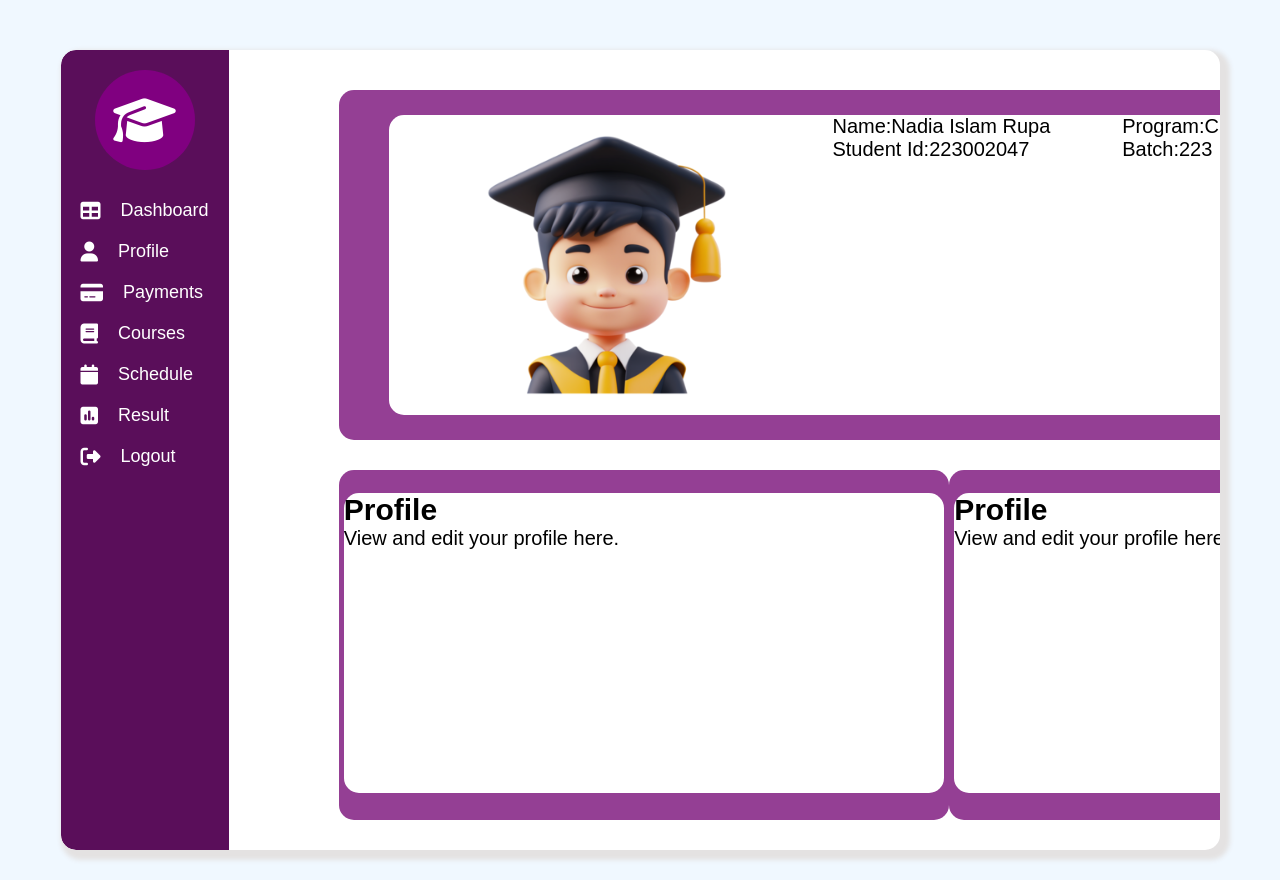
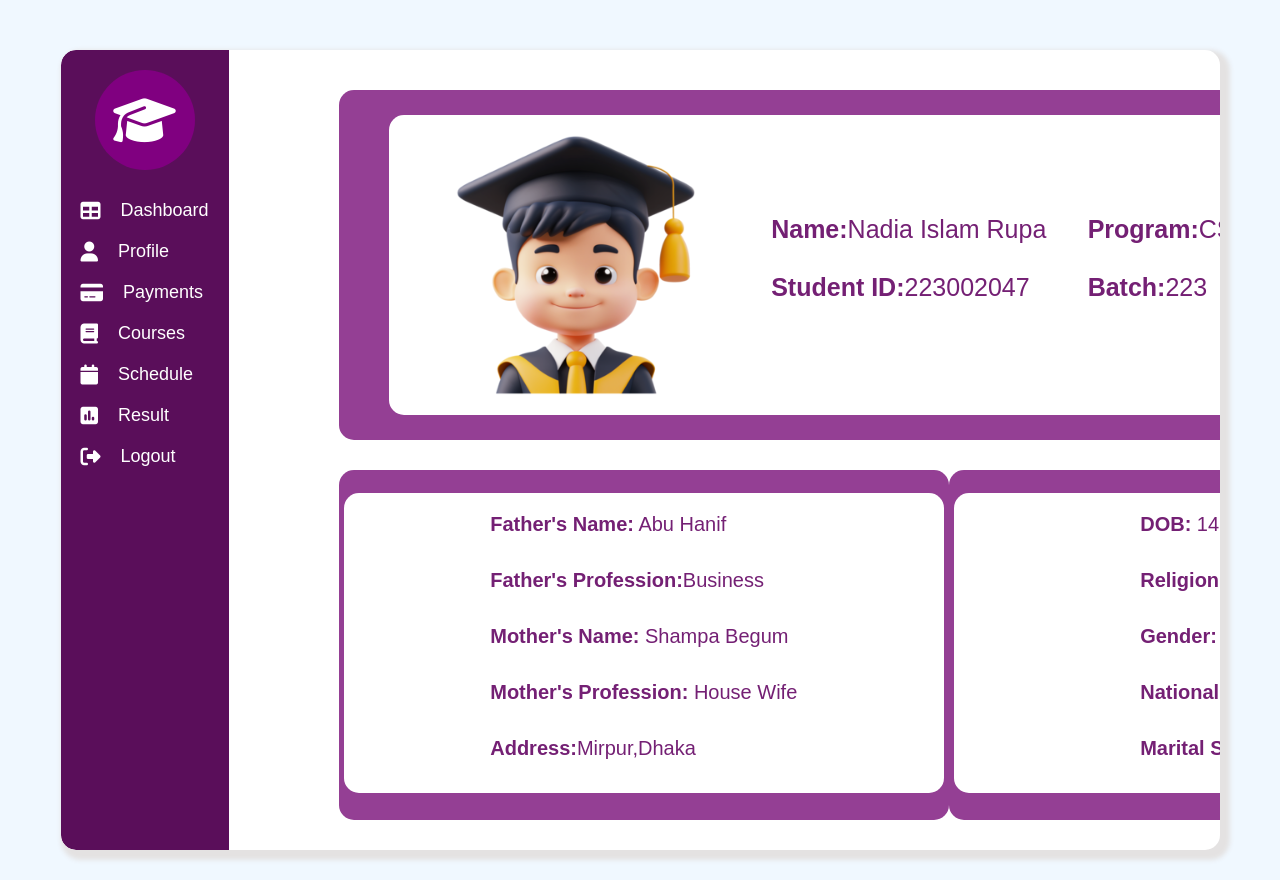
Before and after one commit to sohasara/student-portal, a PHP site: page / in a window 1280 px wide, after a click on "Profile". Run offline with PHP 8.4, Linux system fonts and the light colour scheme; some libraries are stand-ins or nearby versions.

Commit message:
add all information

```diff
--- a/index.html
+++ b/index.html
@@ -109,17 +109,20 @@
                     <div class="upper-inside-box">
                         <img src="gaduation.png" alt="">
                         <div class="info-div-1">
-                           <p>Name:Nadia Islam Rupa</p>
-                           <p>Student Id:223002047</p>
+                           <p><span style="font-weight: bold;">Name:</span>Nadia Islam Rupa</p>
+                           <br>
+                           <p><span style="font-weight: bold;">Student ID:</span>223002047</p>
                         </div>
-                        <div class="info-div-2">
-                            <p>Program:CSE</p>
-                            <p>Batch:223</p>
+                        <div class="info-div-1">
+                            <p><span style="font-weight: bold;">Program:</span>CSE</p>
+                            <br>
+                            <p><span style="font-weight: bold;">Batch:</span>223</p>
 
                         </div>
-                        <div class="info-div-3">
-                            <p>CGPA:4.00</p>
-                            <p>Number:01976413384</p>
+                        <div class="info-div-1">
+                            <p><span style="font-weight: bold;">CGPA:</span>4.00</p>
+                            <br>
+                            <p><span style="font-weight: bold;">Number:</span>01976413384</p>
                         </div>
                     </div>
 
@@ -127,15 +130,21 @@
                 <div class="lower">
                 <div class="lower-first-div">
                     <div class="lower-inside-box">
-                        <h2>Profile</h2>
-                        <p>View and edit your profile here.</p>
+                       <p><span style="font-weight: bold;">Father's Name:</span> Abu Hanif</p>
+                       <p><span style="font-weight: bold;">Father's Profession:</span>Business</p>
+                       <p><span style="font-weight: bold;">Mother's Name:</span> Shampa Begum</p>
+                       <p><span style="font-weight: bold;">Mother's Profession:</span> House Wife</p>
+                       <p><span style="font-weight: bold;">Address:</span>Mirpur,Dhaka</p>
                     </div>
 
                 </div>
                 <div class="lower-first-div">
                     <div class="lower-inside-box">
-                        <h2>Profile</h2>
-                        <p>View and edit your profile here.</p>
+                        <p><span style="font-weight: bold;">DOB:</span> 14 september,2003</p>
+                       <p><span style="font-weight: bold;">Religion:</span>Islam</p>
+                       <p><span style="font-weight: bold;">Gender:</span> Female</p>
+                       <p><span style="font-weight: bold;">Nationality:</span> Bangladeshi</p>
+                       <p><span style="font-weight: bold;">Marital Status:</span>Single</p>
                     </div>
                 </div>
             </div>
--- a/profile.css
+++ b/profile.css
@@ -40,7 +40,11 @@
     width: 600px;
     background-color:  white;
     border-radius: 15px;
-
+    display: grid;
+    justify-content: space-evenly;
+    padding-top: 20px;
+    font-size: 20px;
+    color: rgb(116, 32, 116);
 }
 
 .lower-inside-box:hover{
@@ -55,3 +59,12 @@
     background-color: rgb(148, 63, 148);
     border-radius: 15px;
 }
+
+.info-div-1{
+    padding-top: 100px;
+   font-size: 25px;
+   color: rgb(116, 32, 116);
+
+
+
+}
```
